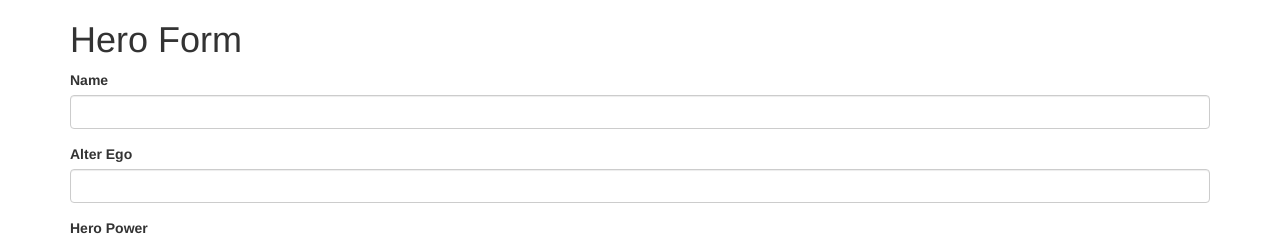
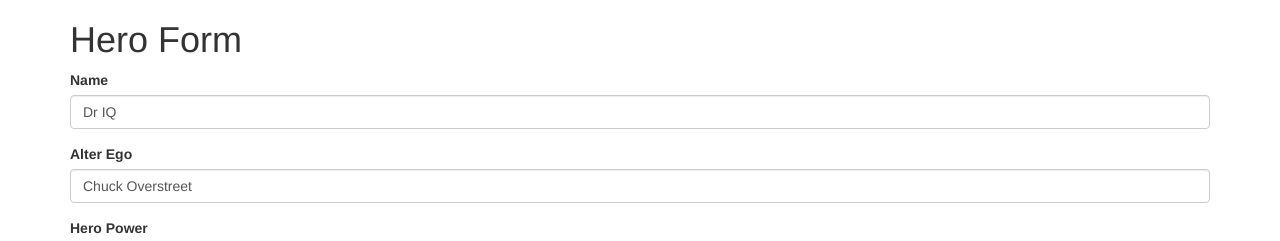
Before and after one commit to neo/angular2-forms, an Angular app: page / in a window 1280 px wide. Shown: the top 241 px of the page. Built offline with nearby package versions, Linux system fonts and the light colour scheme.

Commit message:
Two-way data binding with ngModel

```diff
--- a/src/app/hero-form/hero-form.component.html
+++ b/src/app/hero-form/hero-form.component.html
@@ -3,17 +3,22 @@
     <form>
       <div class="form-group">
         <label for="name">Name</label>
-        <input type="text" class="form-control" id="name" required>
+        <input type="text" class="form-control" id="name"
+               required
+               [(ngModel)]="model.name" name="name">
       </div>
 
       <div class="form-group">
         <label for="alterEgo">Alter Ego</label>
-        <input type="text" class="form-control" id="alterEgo">
+        <input type="text"  class="form-control" id="alterEgo"
+               [(ngModel)]="model.alterEgo" name="alterEgo">
       </div>
 
       <div class="form-group">
         <label for="power">Hero Power</label>
-        <select class="form-control" id="power" required>
+        <select class="form-control"  id="power"
+                required
+                [(ngModel)]="model.power" name="power">
           <option *ngFor="let p of powers" [value]="p">{{p}}</option>
         </select>
       </div>
--- a/src/app/hero-form/hero-form.component.ts
+++ b/src/app/hero-form/hero-form.component.ts
@@ -16,7 +16,4 @@
   submitted = false;
 
   onSubmit() { this.submitted = true; }
-
-  // TODO: Remove this when we're done
-  get diagnostic() { return JSON.stringify(this.model); }
 }
```
